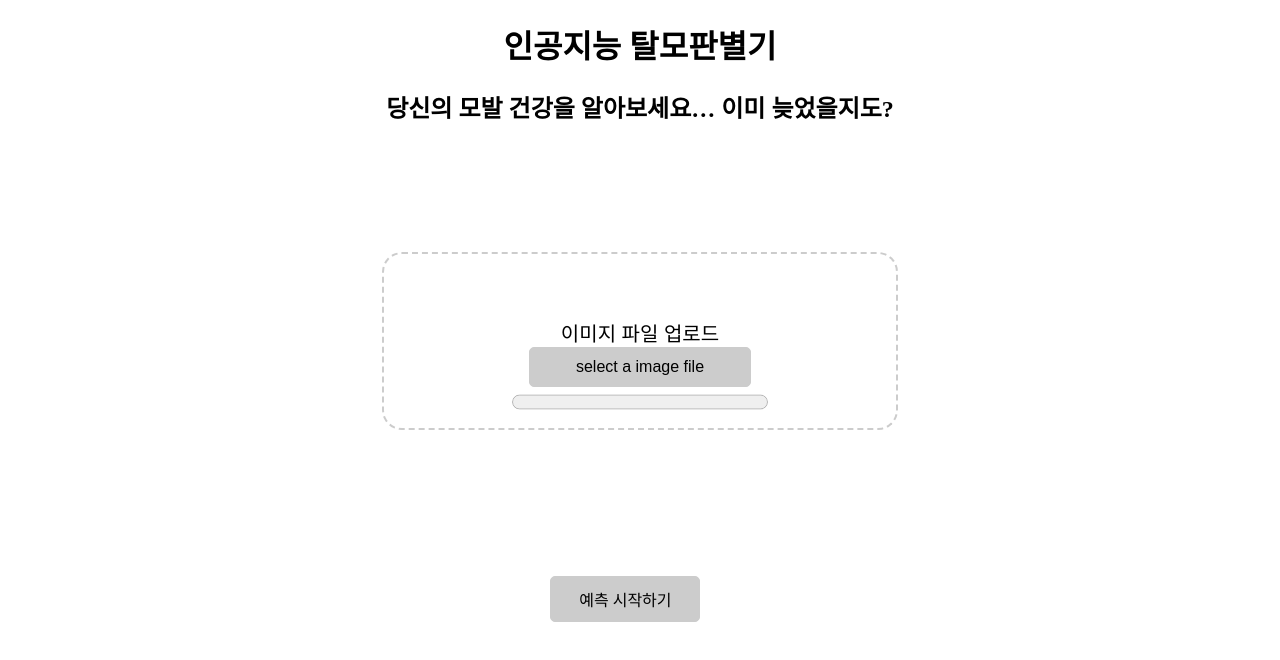
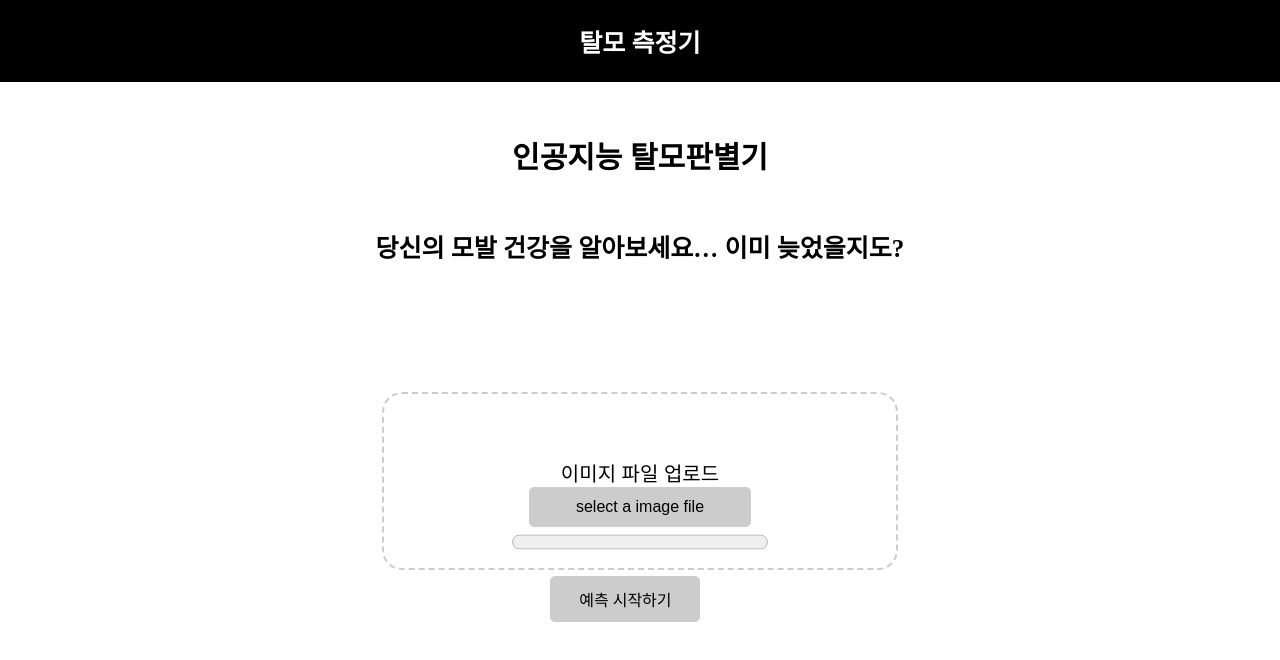
Before and after one commit to Teachable-Machine/OSS_Project, a website: page template/main.html in a window 1280 px wide. Drawn offline with nearby package versions, Linux system fonts and the light colour scheme; a web font is replaced by a local one.

Commit message:
Update CSS with font

```diff
--- a/public/css/drop-area.css
+++ b/public/css/drop-area.css
@@ -1,5 +1,6 @@
-
+@import url(//fonts.googleapis.com/earlyaccess/kopubbatang.css);
 #drop-area {
+  font-family: 'KoPub Batang', serif;
   border: 2px dashed #ccc;
   border-radius: 20px;
   height: 40%;
--- a/public/css/start_button.css
+++ b/public/css/start_button.css
@@ -1,4 +1,6 @@
+@import url(//fonts.googleapis.com/earlyaccess/kopubbatang.css);
 .stbutton {
+  font-family: 'KoPub Batang', serif;
   text-align: center;
   display:block;
   width:10vw;
--- a/template/main.html
+++ b/template/main.html
@@ -10,8 +10,11 @@
      <script defer src="/src/drag_and_drop.js"></script>
     <script src="https://cdn.jsdelivr.net/npm/@tensorflow/tfjs@1.3.1/dist/tf.min.js"></script>
     <script src="https://cdn.jsdelivr.net/npm/@teachablemachine/image@0.8/dist/teachablemachine-image.min.js"></script>
-
+    <link rel="stylesheet" href="/css/default.css">
   </head>
+  <header>
+    <h2> 탈모 측정기 </h2>
+</header>
   <body>
     <main>
       <script>
```
